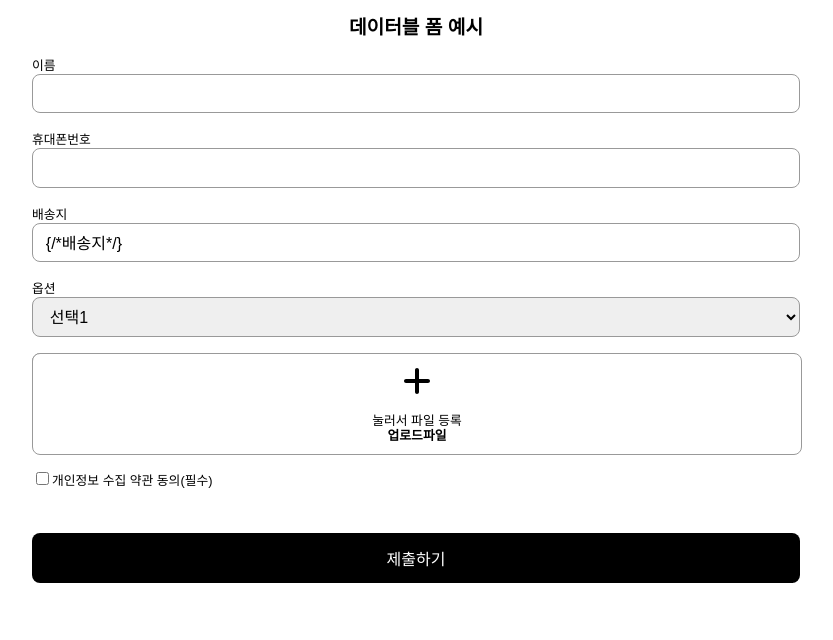
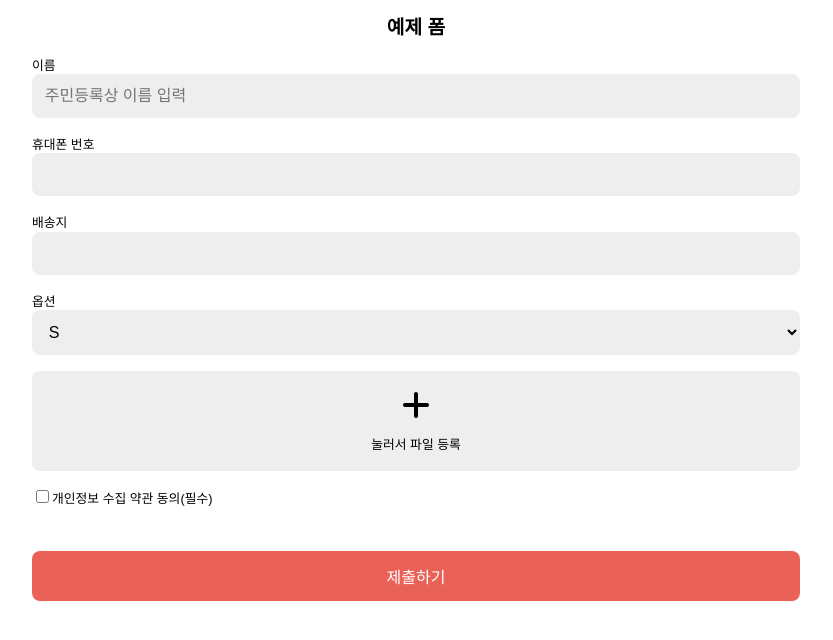
Before and after one commit to wanted-Team4/wanted-codestates-project-4-7, a React (Create React App) app: page /createdform/1 in a window 1280 px wide. Shown: the top 640 px of the page, without its empty margins (224-1057 px from the left). Built offline with nearby package versions, Linux system fonts and the light colour scheme.

Commit message:
✨  feat : 리덕스 state값 가져와서 뿌려주기

```diff
--- a/src/Page/CreatedForm.js
+++ b/src/Page/CreatedForm.js
@@ -1,15 +1,17 @@
 import React, { useEffect, useState } from 'react';
 import styled from 'styled-components';
 import axios from 'axios';
+import { useSelector, useDispatch } from 'react-redux';
+import { useLocation } from 'react-router-dom';
+
 const CreatedForm = () => {
   const [file, setFile] = useState();
   const [fileName, setFileName] = useState('');
-
+  const dispatch = useDispatch();
   const saveFile = (e) => {
     setFile(e.target.files[0]);
     setFileName(e.target.files[0].name);
   };
-
   const uploadFile = async (e) => {
     const formData = new FormData();
     formData.append('file', file);
@@ -21,49 +23,67 @@ const CreatedForm = () => {
       console.log(ex);
     }
   };
-  console.log(fileName);
+  const HandleSubmit = (e) => {
+    uploadFile(e);
+    dispatch();
+  };
+
+  const location = useLocation();
+  const path = location.pathname.split('/');
+  const createdFormId = path[path.length - 1];
+
+  const { forms } = useSelector((state) => state.surveyReducer);
+  const [formData] = forms.filter((el) => el.formId == createdFormId);
+  const { title, fields, formId } = formData;
+  console.log(formData);
+  const [name] = fields.filter((el) => el.id === 'name');
+  const [phone] = fields.filter((el) => el.id === 'phone');
+  const [address] = fields.filter((el) => el.id === 'address');
+  const [select] = fields.filter((el) => el.id === 'input_0');
+  const option = select.options;
+  const [fileData] = fields.filter((el) => el.id === 'input_1');
+
   return (
     <Container>
-      <Title>데이터블 폼 예시</Title>
+      <Title>{title}</Title>
       <Form>
         <Input>
-          <label htmlFor='name'>이름</label>
-          <input type='text' placeholder='' id='name' />
+          <label htmlFor="name">{name.label}</label>
+          <input type={name.type} placeholder={name.placeholder} id="name" />
         </Input>
         <Input>
-          <label htmlFor='phone'>휴대폰번호</label>
-          <input type='number' placeholder='' id='phone' />
+          <label htmlFor="phone">{phone.label}</label>
+          <input type={phone.type} placeholder={phone.placeholder} id="phone" />
         </Input>
         <Input>
-          <label htmlFor='address'>배송지</label>
-          <input value='{/*배송지*/}' id='address' />
+          <label htmlFor="address">{address.label}</label>
+          <input
+            type={address.type}
+            placeholder={address.placeholder}
+            id="address"
+          />
         </Input>
         <Select>
-          <label htmlFor='option'>옵션</label>
-          <select id='option'>
-            {/*받아온데이터맵돌리기*/}
-            <option value='{/*선택1*/}'>선택1</option>
-            <option value='{/*선택1*/}'>선택1</option>
-            <option value='{/*선택1*/}'>선택1</option>
-            <option value='{/*선택1*/}'>선택1</option>
+          <label htmlFor="option">옵션</label>
+          <select>
+            {option.map((el, i) => (
+              <option key={i}>{select.options[i]} </option>
+            ))}
           </select>
         </Select>
-        <File className='file'>
-          <label htmlFor='file'>
-            <i className='fa-solid fa-plus'></i>
+        <File className="file">
+          <label htmlFor="file">
+            <i className="fa-solid fa-plus"></i>
             <span>눌러서 파일 등록</span>
-            <div>
-              <b>업로드파일</b>
-            </div>
             <span>{fileName}</span>
           </label>
-          <input type='file' id='file' onChange={saveFile} />
+          <input type="file" id="file" onChange={saveFile} />
         </File>
-        <Checkbox className='checkbox'>
-          <input type='checkbox' id='checkbox' />
-          <label htmlFor='checkbox'>개인정보 수집 약관 동의(필수)</label>
+        <Checkbox className="checkbox">
+          <input type="checkbox" id="checkbox" />
+          <label htmlFor="checkbox">개인정보 수집 약관 동의(필수)</label>
         </Checkbox>
-        <Submit type='submit' onClick={uploadFile}>
+        <Submit type="submit" onClick={HandleSubmit}>
           제출하기
         </Submit>
       </Form>
@@ -94,11 +114,12 @@ const Form = styled.form`
   select {
     width: 100%;
     margin-bottom: 1rem;
-    padding: 0.6rem 0.8rem;
+    padding: 0.8rem;
     box-sizing: border-box;
     font-size: 1rem;
     border-radius: 0.5rem;
-    border: 1px solid #999;
+    background: #eee;
+    border: none;
   }
 `;
 
@@ -110,8 +131,8 @@ const File = styled.div`
     position: absolute;
     width: 100%;
     height: 100%;
-    border: 1px solid #999;
-    background: #fff;
+    border: none;
+    background: #eee;
     border-radius: 0.5rem;
     display: flex;
     flex-direction: column;
@@ -134,7 +155,7 @@ const Checkbox = styled.div`
 const Submit = styled.button`
   width: 100%;
   font-size: 1rem;
-  background: #000;
+  background: #ea6157;
   color: #fff;
   padding: 0.8rem;
   border-radius: 0.5rem;
```
